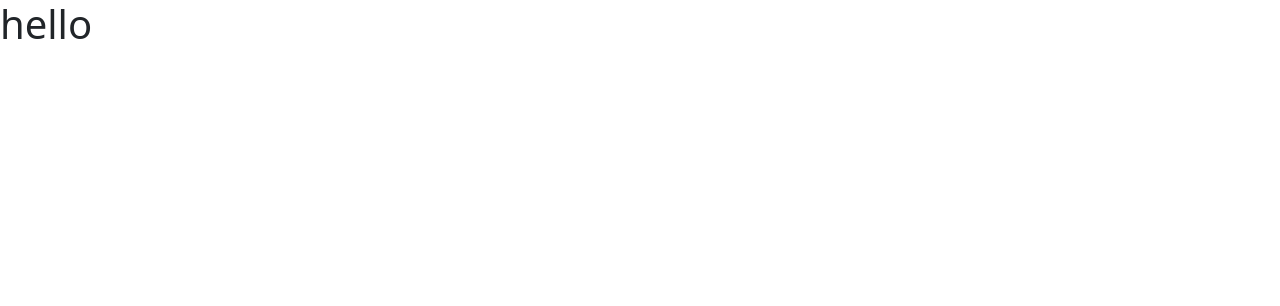
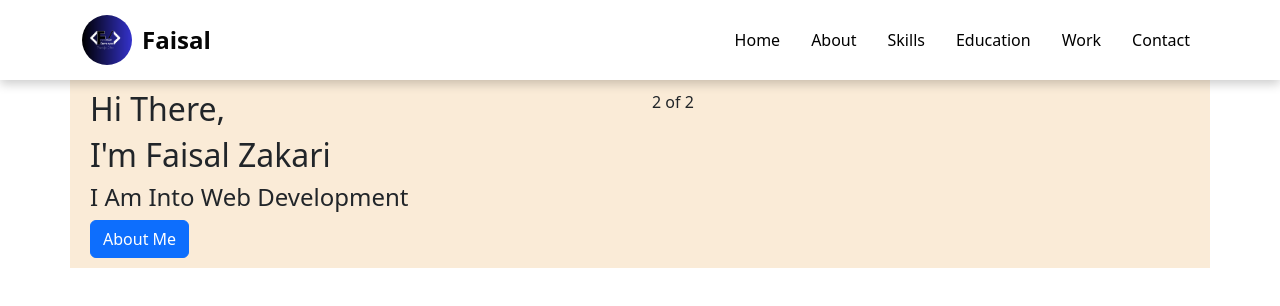
Before and after one commit to Faisal-M-S-Abu-Zakari/My_Portfolio, a React (Vite) app: page / in a window 1280 px wide. Shown: the top 306 px of the page. Built offline with nearby package versions, Linux system fonts and the light colour scheme.

Commit message:
start with hero section

```diff
--- a/src/App.tsx
+++ b/src/App.tsx
@@ -1,9 +1,12 @@
 import "./App.css";
+import NavBar from "./components/NavBar";
+import Hero from "./Sections/Hero";
 
 function App() {
   return (
     <>
-      <h1>hello</h1>
+      <NavBar />
+      <Hero />
     </>
   );
 }
--- /dev/null
+++ b/src/Sections/Hero.tsx
@@ -0,0 +1,27 @@
+import Container from "react-bootstrap/Container";
+import Row from "react-bootstrap/Row";
+import Col from "react-bootstrap/Col";
+import "./hero.css";
+import { Button } from "react-bootstrap";
+
+const Hero = () => {
+  return (
+    <Container className="hero">
+      <Row>
+        <Col>
+          <h2>Hi There,</h2>
+          <h2>
+            I'm Faisal <span>Zakari</span>{" "}
+          </h2>
+          <h4>
+            I Am Into <span>Web Development</span>
+          </h4>
+          <Button>About Me</Button>
+        </Col>
+        <Col>2 of 2</Col>
+      </Row>
+    </Container>
+  );
+};
+
+export default Hero;
--- /dev/null
+++ b/src/Sections/hero.css
@@ -0,0 +1,4 @@
+.hero {
+  padding: 10px 20px;
+  background-color: antiquewhite;
+}
```
